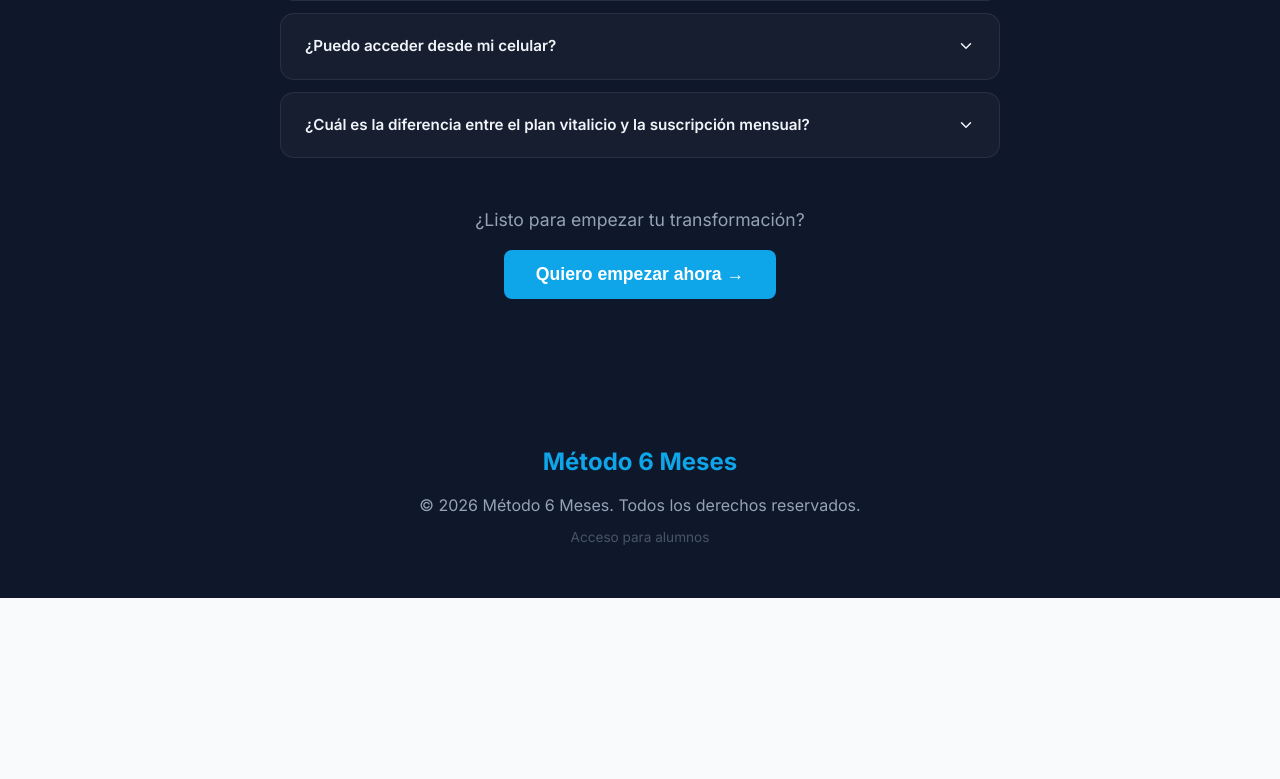
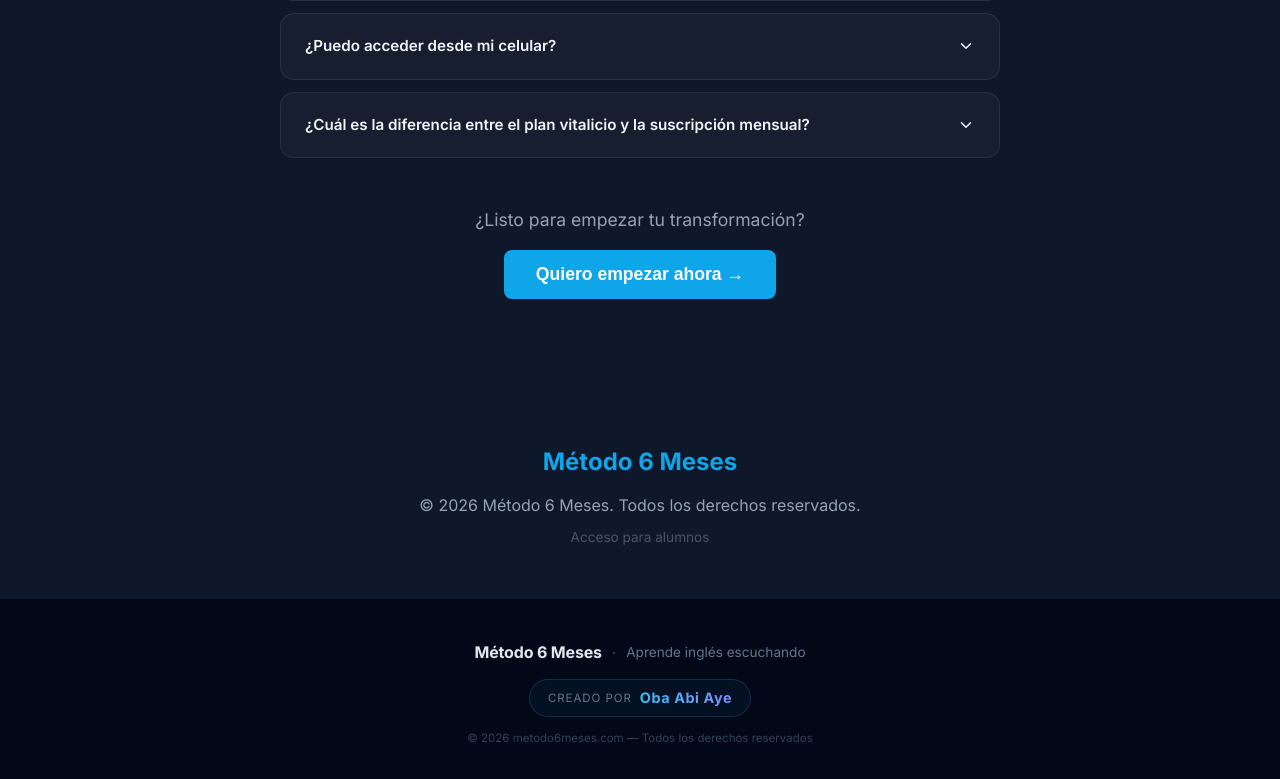
Before and after one commit to raulcharris28/metodo-6-meses, a Next.js app: page / in a window 1280 px wide. Shown: the part 6902-7681 px from the top of the page. Before the commit the page ends 7500 px from the top, so only its background shows below. Built offline with nearby package versions, Linux system fonts and the light colour scheme.

Commit message:
Add footer with Oba Abi Aye signature

```diff
--- a/src/app/page.module.css
+++ b/src/app/page.module.css
@@ -1098,3 +1098,78 @@
   color: #475569;
   margin: 0;
 }
+
+/* ── Footer ── */
+.siteFooter {
+  background: #020818;
+  border-top: 1px solid rgba(255,255,255,0.06);
+  padding: 2.5rem 1.5rem 2rem;
+  text-align: center;
+}
+
+.footerInner {
+  max-width: 700px;
+  margin: 0 auto;
+  display: flex;
+  flex-direction: column;
+  align-items: center;
+  gap: 0.75rem;
+}
+
+.footerBrand {
+  display: flex;
+  align-items: center;
+  gap: 0.6rem;
+  flex-wrap: wrap;
+  justify-content: center;
+}
+
+.footerLogo {
+  font-size: 1rem;
+  font-weight: 700;
+  color: #e2e8f0;
+  letter-spacing: -0.01em;
+}
+
+.footerSeparator {
+  color: #334155;
+  font-size: 1.1rem;
+}
+
+.footerTagline {
+  font-size: 0.85rem;
+  color: #64748b;
+}
+
+.footerSignature {
+  display: flex;
+  align-items: center;
+  gap: 0.5rem;
+  padding: 0.4rem 1.1rem;
+  border: 1px solid rgba(56,189,248,0.18);
+  border-radius: 999px;
+  background: rgba(56,189,248,0.05);
+}
+
+.footerBy {
+  font-size: 0.72rem;
+  color: #64748b;
+  text-transform: uppercase;
+  letter-spacing: 0.08em;
+}
+
+.footerName {
+  font-size: 0.9rem;
+  font-weight: 700;
+  background: linear-gradient(90deg, #38bdf8, #818cf8);
+  -webkit-background-clip: text;
+  -webkit-text-fill-color: transparent;
+  background-clip: text;
+  letter-spacing: 0.04em;
+}
+
+.footerCopy {
+  font-size: 0.72rem;
+  color: #334155;
+  margin: 0;
+}
--- a/src/app/page.tsx
+++ b/src/app/page.tsx
@@ -546,6 +546,22 @@ export default function LandingPage() {
         </div>
       )}
 
+      {/* ── Footer ── */}
+      <footer className={styles.siteFooter}>
+        <div className={styles.footerInner}>
+          <div className={styles.footerBrand}>
+            <span className={styles.footerLogo}>Método 6 Meses</span>
+            <span className={styles.footerSeparator}>·</span>
+            <span className={styles.footerTagline}>Aprende inglés escuchando</span>
+          </div>
+          <div className={styles.footerSignature}>
+            <span className={styles.footerBy}>creado por</span>
+            <span className={styles.footerName}>Oba Abi Aye</span>
+          </div>
+          <p className={styles.footerCopy}>© {new Date().getFullYear()} metodo6meses.com — Todos los derechos reservados</p>
+        </div>
+      </footer>
+
       {/* ── WhatsApp Button ── */}
       <a
         href="https://wa.me/573026441472?text=Hola%2C%20me%20interesa%20el%20M%C3%A9todo%206%20Meses%20para%20aprender%20ingl%C3%A9s%20%F0%9F%91%8B"
```
